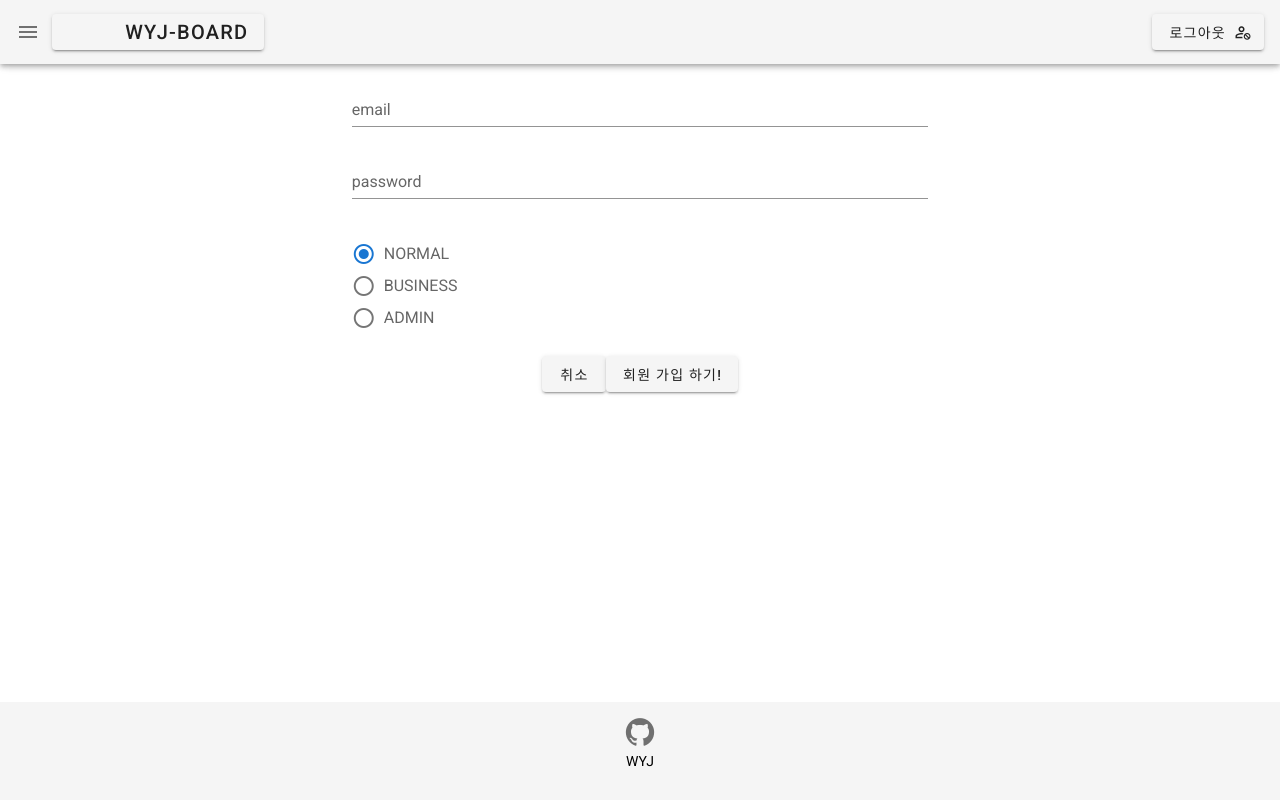
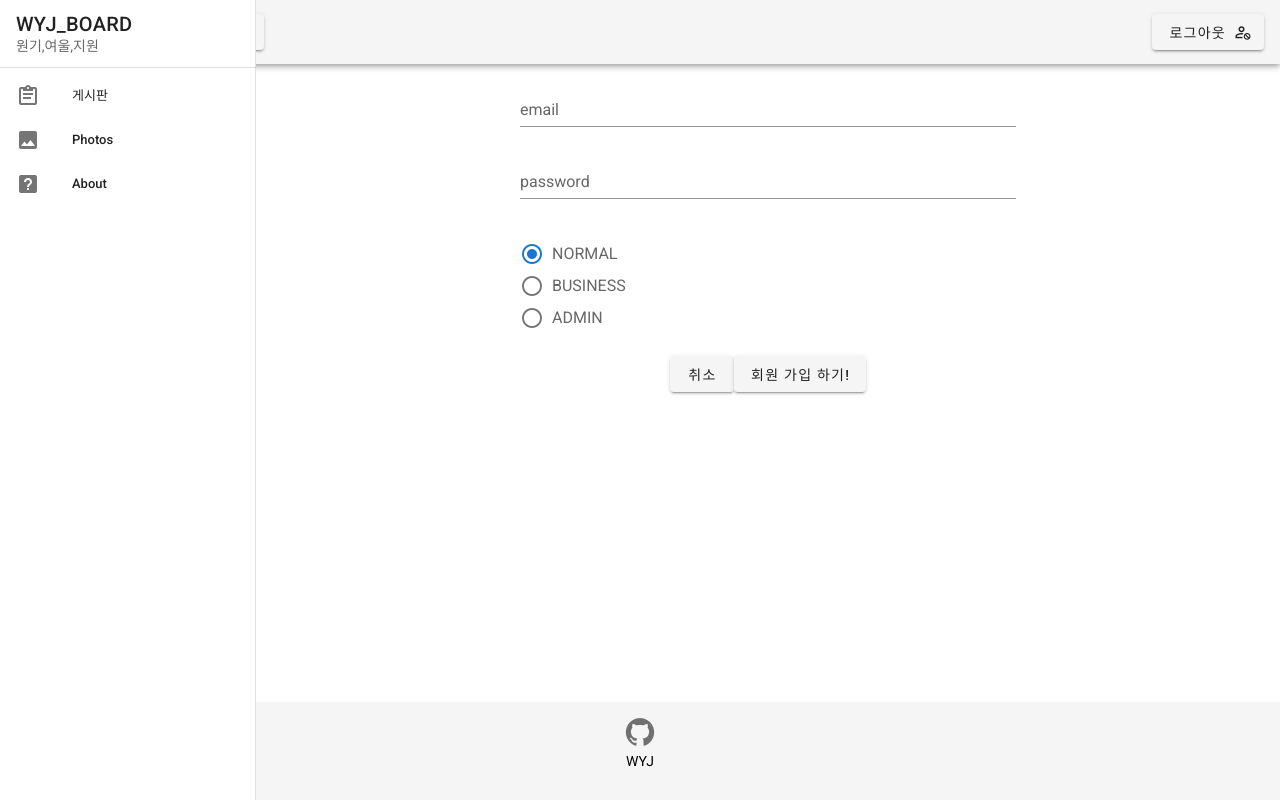
Before and after one commit to YeoulCho/wyj-front, a Vue app: page /member-sign-up in a window 1280 px wide. Built offline with nearby package versions, Linux system fonts and the light colour scheme; no server answers.

Commit message:
feat: [조여울] navigation drawer[VUE-NAVIGATIONx]

```diff
--- a/src/store/board/action.js
+++ b/src/store/board/action.js
@@ -1,5 +1,9 @@
+import {
+    REQUEST_BOARD_LIST_TO_SPRING,
+    REQUEST_BOARD_TO_SPRING
+} from './mutation-types'
+
 import axiosInst from '@/utility/axiosInst'
-import {REQUEST_BOARD_LIST_TO_SPRING} from "@/store/board/mutation-types";
 
 export default{
     requestWriteBoardToSpring({},payload){
@@ -12,11 +16,12 @@ export default{
         alert("문제발생")
     })
 },
-    requestBoardListToSpring({commit}){
-    axiosInst.get('/board/list-board')
+    requestBoardListToSpring({commit} ){
+     return axiosInst.get('/board/list-board')
     .then((res)=>{
         commit(REQUEST_BOARD_LIST_TO_SPRING, res.data)
     })
+
     }
 
 }
--- a/src/utility/axiosInst.js
+++ b/src/utility/axiosInst.js
@@ -1,8 +1,8 @@
 import axios from "axios";
 import env from "../../env"
 const axiosInst = axios.create({
-    baseURL: //'http://localhost:7777/',
-    env.api.MAIN_API_URL,
+    baseURL: 'http://localhost:7777/',
+    //env.api.MAIN_API_URL,
     timeout: 2500
 })
 
--- a/src/views/HomeView.vue
+++ b/src/views/HomeView.vue
@@ -1,8 +1,6 @@
 <template>
   <v-container>
-    <router-link to="/">Home</router-link> |
-      <router-link to="/about">About</router-link> |
-      <router-link to="/board-list-page">게시판</router-link>
+
 
   </v-container>
 </template>
--- a/src/views/board/BoardListPage.vue
+++ b/src/views/board/BoardListPage.vue
@@ -39,8 +39,8 @@ export default {
         return {
             headerTitle: [
                 { text: '번호', value: 'boardId', width: "70px" },
-                { text: '제목', value: 'title', width: "200px" },
-                { text: '작성자', value: 'memberId', width: "100px" },
+                { text: '제목', value: 'title', width: "200px", sortable: false },
+                { text: '작성자', value: 'memberId', width: "100px",sortable: false },
                 { text: '등록일자', value: 'createDate', width: "100px" },
             ],
             selectedItems: [],
--- a/src/views/rayout/navigation/NavigationMenuPage.vue
+++ b/src/views/rayout/navigation/NavigationMenuPage.vue
@@ -8,6 +8,15 @@ export default defineComponent({
                 memberId: null,
                 // isLogin: false,
                 loginComp: false,
+                items: [
+                { title: '게시판', icon: 'mdi-clipboard-text-outline', route: '/board-list-page'},
+                { title: 'Photos', icon: 'mdi-image' },
+                { title: 'About', icon: 'mdi-help-box', route: 'about' },
+                ],
+                right: null,
+                mini: true,
+                drawer: true,
+                // navigation_drawer: false,
             }
         },
         mounted() {
@@ -35,7 +44,8 @@ export default defineComponent({
 <template>
     <nav>
         <v-app-bar>
-            <v-app-bar-nav-icon/>
+            <v-app-bar-nav-icon app
+            @click="navigation_drawer = !navigation_drawer"/>
             <router-link to="/">
             <v-btn>
                 <v-img class="mx-2" src="@/assets/logo.png"
@@ -69,6 +79,49 @@ export default defineComponent({
                 </v-btn>
             </div>
         </v-app-bar>
+      <v-navigation-drawer
+      permanent
+      app
+      expand-on-hover
+      :mini-variant.sync="mini">
+      <!-- <v-navigation-drawer app v-model="navigation_drawer" expand-on-hover> -->
+
+        <v-list-item>
+          <v-list-item-content>
+            <v-list-item-title class="text-h6">
+              WYJ_BOARD
+            </v-list-item-title>
+            <v-list-item-subtitle>
+              원기,여울,지원
+            </v-list-item-subtitle>
+
+          </v-list-item-content>
+            <!-- <v-btn icon @click.stop="mini = !mini">
+                <v-icon>mdi-chevron-left</v-icon>
+            </v-btn> -->
+        </v-list-item>
+
+        <v-divider></v-divider>
+
+        <v-list
+          dense
+          nav
+        >
+          <v-list-item
+            v-for="item in items"
+            :key="item.title"
+            :to="item.route"
+          >
+            <v-list-item-icon>
+              <v-icon>{{ item.icon }}</v-icon>
+            </v-list-item-icon>
+
+            <v-list-item-content>
+              <v-list-item-title>{{ item.title }}</v-list-item-title>
+            </v-list-item-content>
+          </v-list-item>
+        </v-list>
+      </v-navigation-drawer>
     </nav>
 </template>
 
```
Also changed, not shown: src/App.vue (+5 -2 lines).
